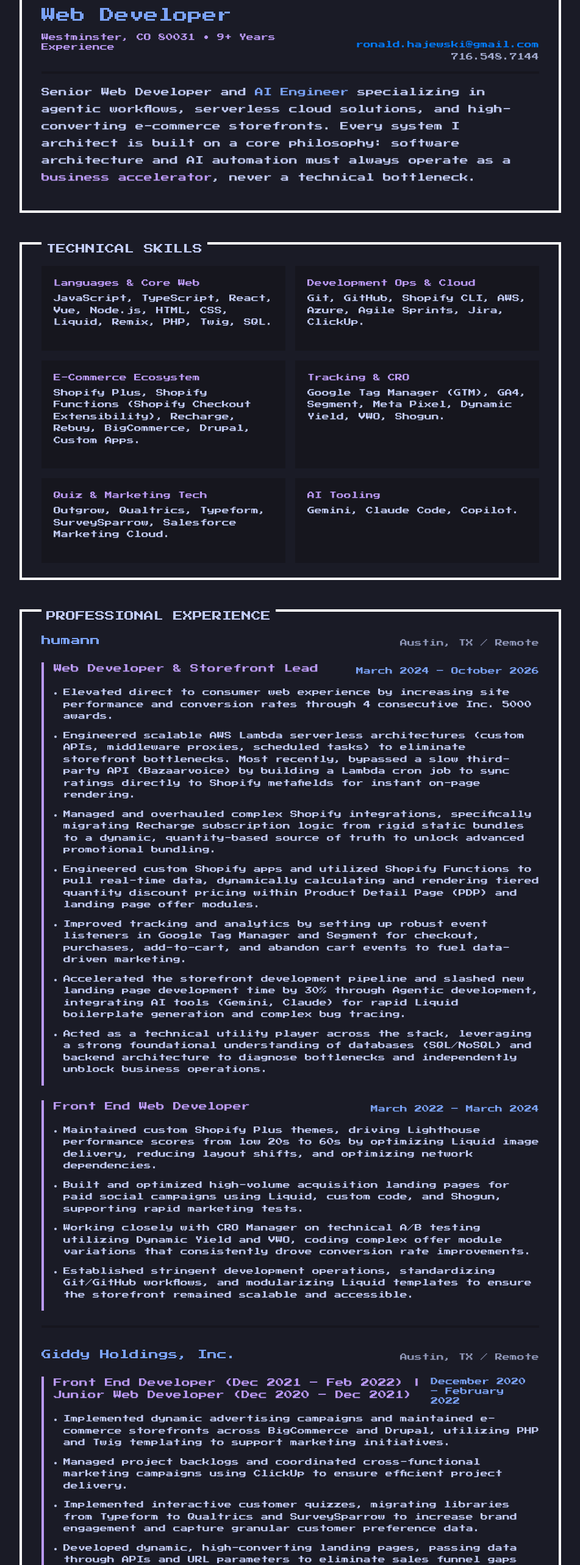
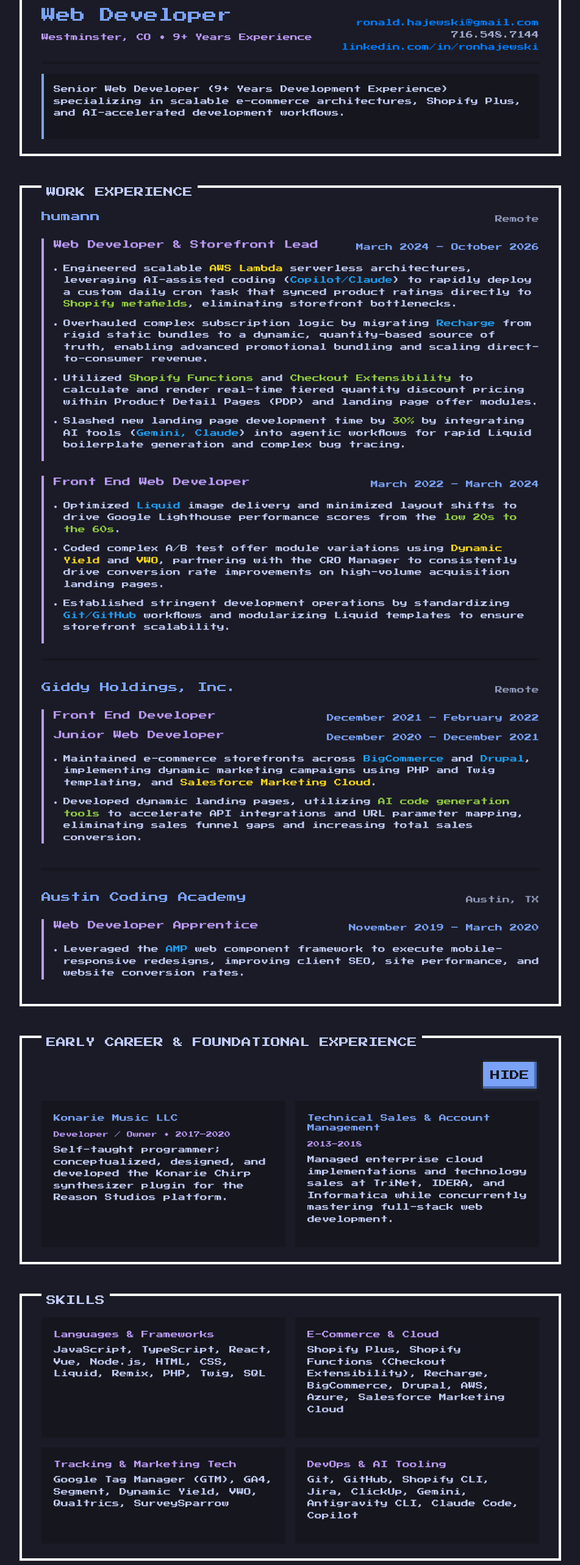
Before and after one commit to konarie1990/my-portfolio-lander, a SvelteKit app: page /about in a window 1280 px wide. Shown: the part 220-2786 px from the top of the page at 61% size, without its empty margins (164-1115 px from the left). Built offline with nearby package versions, Linux system fonts and the light colour scheme.

Commit message:
updated resume

```diff
--- a/src/routes/about/+page.svelte
+++ b/src/routes/about/+page.svelte
@@ -4,179 +4,59 @@
 		items: string;
 	}
 
-	interface ExperienceRole {
+	interface EarlyCareerEntry {
 		title: string;
+		role?: string;
 		period: string;
-		bullets: string[];
-	}
-
-	interface ExperienceEntry {
-		company: string;
-		location?: string;
-		roles: ExperienceRole[];
-	}
-
-	interface EarlyCareerEntry {
-		company: string;
-		period: string;
-		role: string;
 		description: string;
-	}
-
-	interface EducationEntry {
-		institution: string;
-		location?: string;
-		credential?: string;
-		period?: string;
-		details: string;
 	}
 
 	const contactInfo = {
 		name: 'Ron Hajewski',
-		location: 'Westminster, CO 80031',
+		location: 'Westminster, CO',
 		email: 'ronald.hajewski@gmail.com',
-		phone: '716.548.7144'
+		phone: '716.548.7144',
+		linkedinUrl: 'https://linkedin.com/in/ronhajewski',
+		linkedinLabel: 'linkedin.com/in/ronhajewski',
+		headline:
+			'Senior Web Developer (9+ Years Development Experience) specializing in scalable e-commerce architectures, Shopify Plus, and AI-accelerated development workflows.'
 	};
 
-	const technicalSkills: SkillGroup[] = [
+	const skills: SkillGroup[] = [
 		{
-			category: 'Languages & Core Web',
-			items: 'JavaScript, TypeScript, React, Vue, Node.js, HTML, CSS, Liquid, Remix, PHP, Twig, SQL.'
+			category: 'Languages & Frameworks',
+			items: 'JavaScript, TypeScript, React, Vue, Node.js, HTML, CSS, Liquid, Remix, PHP, Twig, SQL'
 		},
 		{
-			category: 'Development Ops & Cloud',
-			items: 'Git, GitHub, Shopify CLI, AWS, Azure, Agile Sprints, Jira, ClickUp.'
+			category: 'E-Commerce & Cloud',
+			items:
+				'Shopify Plus, Shopify Functions (Checkout Extensibility), Recharge, BigCommerce, Drupal, AWS, Azure, Salesforce Marketing Cloud'
 		},
 		{
-			category: 'E-Commerce Ecosystem',
+			category: 'Tracking & Marketing Tech',
 			items:
-				'Shopify Plus, Shopify Functions (Shopify Checkout Extensibility), Recharge, Rebuy, BigCommerce, Drupal, Custom Apps.'
+				'Google Tag Manager (GTM), GA4, Segment, Dynamic Yield, VWO, Qualtrics, SurveySparrow'
 		},
 		{
-			category: 'Tracking & CRO',
-			items: 'Google Tag Manager (GTM), GA4, Segment, Meta Pixel, Dynamic Yield, VWO, Shogun.'
-		},
-		{
-			category: 'Quiz & Marketing Tech',
-			items: 'Outgrow, Qualtrics, Typeform, SurveySparrow, Salesforce Marketing Cloud.'
-		},
-		{
-			category: 'AI Tooling',
-			items: 'Gemini, Claude Code, Copilot.'
-		}
-	];
-
-	const professionalExperience: ExperienceEntry[] = [
-		{
-			company: 'humann',
-			location: 'Austin, TX / Remote',
-			roles: [
-				{
-					title: 'Web Developer & Storefront Lead',
-					period: 'March 2024 – October 2026',
-					bullets: [
-						'Elevated direct to consumer web experience by increasing site performance and conversion rates through 4 consecutive Inc. 5000 awards.',
-						'Engineered scalable AWS Lambda serverless architectures (custom APIs, middleware proxies, scheduled tasks) to eliminate storefront bottlenecks. Most recently, bypassed a slow third-party API (Bazaarvoice) by building a Lambda cron job to sync ratings directly to Shopify metafields for instant on-page rendering.',
-						'Managed and overhauled complex Shopify integrations, specifically migrating Recharge subscription logic from rigid static bundles to a dynamic, quantity-based source of truth to unlock advanced promotional bundling.',
-						'Engineered custom Shopify apps and utilized Shopify Functions to pull real-time data, dynamically calculating and rendering tiered quantity discount pricing within Product Detail Page (PDP) and landing page offer modules.',
-						'Improved tracking and analytics by setting up robust event listeners in Google Tag Manager and Segment for checkout, purchases, add-to-cart, and abandon cart events to fuel data-driven marketing.',
-						'Accelerated the storefront development pipeline and slashed new landing page development time by 30% through Agentic development, integrating AI tools (Gemini, Claude) for rapid Liquid boilerplate generation and complex bug tracing.',
-						'Acted as a technical utility player across the stack, leveraging a strong foundational understanding of databases (SQL/NoSQL) and backend architecture to diagnose bottlenecks and independently unblock business operations.'
-					]
-				},
-				{
-					title: 'Front End Web Developer',
-					period: 'March 2022 – March 2024',
-					bullets: [
-						'Maintained custom Shopify Plus themes, driving Lighthouse performance scores from low 20s to 60s by optimizing Liquid image delivery, reducing layout shifts, and optimizing network dependencies.',
-						'Built and optimized high-volume acquisition landing pages for paid social campaigns using Liquid, custom code, and Shogun, supporting rapid marketing tests.',
-						'Working closely with CRO Manager on technical A/B testing utilizing Dynamic Yield and VWO, coding complex offer module variations that consistently drove conversion rate improvements.',
-						'Established stringent development operations, standardizing Git/GitHub workflows, and modularizing Liquid templates to ensure the storefront remained scalable and accessible.'
-					]
-				}
-			]
-		},
-		{
-			company: 'Giddy Holdings, Inc.',
-			location: 'Austin, TX / Remote',
-			roles: [
-				{
-					title: 'Front End Developer (Dec 2021 – Feb 2022) | Junior Web Developer (Dec 2020 – Dec 2021)',
-					period: 'December 2020 – February 2022',
-					bullets: [
-						'Implemented dynamic advertising campaigns and maintained e-commerce storefronts across BigCommerce and Drupal, utilizing PHP and Twig templating to support marketing initiatives.',
-						'Managed project backlogs and coordinated cross-functional marketing campaigns using ClickUp to ensure efficient project delivery.',
-						'Implemented interactive customer quizzes, migrating libraries from Typeform to Qualtrics and SurveySparrow to increase brand engagement and capture granular customer preference data.',
-						'Developed dynamic, high-converting landing pages, passing data through APIs and URL parameters to eliminate sales funnel gaps and increase total sales.'
-					]
-				}
-			]
-		},
-		{
-			company: 'Austin Coding Academy',
-			location: 'Austin, TX',
-			roles: [
-				{
-					title: 'Web Developer Apprentice',
-					period: 'November 2019 – March 2020',
-					bullets: [
-						'Leveraged the AMP web component framework to help clients improve SEO, performance, and website conversions.',
-						'Conceptualized and executed mobile-responsive redesigns, streamlining the overall user experience.'
-					]
-				}
-			]
+			category: 'DevOps & AI Tooling',
+			items:
+				'Git, GitHub, Shopify CLI, Jira, ClickUp, Gemini, Antigravity CLI, Claude Code, Copilot'
 		}
 	];
 
 	const earlyCareer: EarlyCareerEntry[] = [
 		{
-			company: 'Konarie Music LLC',
-			period: 'January 2017 – March 2020',
+			title: 'Konarie Music LLC',
 			role: 'Developer / Owner',
+			period: '2017–2020',
 			description:
-				'Entirely self-taught programming to conceptualize, design, and develop the Konarie Chirp synthesizer plugin as an independent developer for the Reason Studios Digital Audio Workstation platform.'
+				'Self-taught programmer; conceptualized, designed, and developed the Konarie Chirp synthesizer plugin for the Reason Studios platform.'
 		},
 		{
-			company: 'TriNet',
-			period: 'July 2017 – November 2018',
-			role: 'Technology Sales',
+			title: 'Technical Sales & Account Management',
+			period: '2013–2018',
 			description:
-				'Provided strategic guidance to technology clients while concurrently pursuing a formal full-stack web development certification outside of working hours.'
-		},
-		{
-			company: 'IDERA / Embarcadero',
-			period: 'January 2017 – July 2017',
-			role: 'Enterprise Inside Sales Account Manager',
-			description:
-				'Managed key enterprise client accounts while independently learning software development fundamentals during evenings and weekends.'
-		},
-		{
-			company: 'Informatica',
-			period: 'December 2013 – November 2016',
-			role: 'Inside Sales / Business Development',
-			description:
-				'Led sales efforts for cloud solutions, earning promotions and collaborating with clients to implement tailored cloud-based data strategies. My Introduction to JavaScript in a professional business setting.'
-		}
-	];
-
-	const education: EducationEntry[] = [
-		{
-			institution: 'Continuous Education & Self-Directed Learning',
-			details:
-				'Self-taught software engineer with a proven track record of rapidly mastering new technologies, modern web frameworks, and AI tooling (Gemini, Claude) to solve complex business problems.'
-		},
-		{
-			institution: 'Austin Coding Academy (ACA)',
-			location: 'Austin, TX',
-			credential: 'Full Stack Web Developer Certification (MERN Stack)',
-			period: 'May 2019',
-			details:
-				'Intensive, hands-on training in the MERN stack (MongoDB, Express, React, Node.js), establishing a strong full-stack foundation for scalable application development.'
-		},
-		{
-			institution: 'SUNY Buffalo State College',
-			location: 'Buffalo, NY',
-			details: 'Completed 36 credits towards a BS in Computer Information Systems'
+				'Managed enterprise cloud implementations and technology sales at TriNet, IDERA, and Informatica while concurrently mastering full-stack web development.'
 		}
 	];
 
@@ -204,73 +84,139 @@
 							{contactInfo.email}
 						</a>
 						<span>{contactInfo.phone}</span>
+						<a
+							href={contactInfo.linkedinUrl}
+							target="_blank"
+							rel="noopener noreferrer"
+							class="text-[#7aa2f7] hover:text-[#bb9af7]"
+						>
+							{contactInfo.linkedinLabel}
+						</a>
 					</div>
 				</div>
 
-				<p class="text-xs leading-loose text-[#c0caf5] md:text-sm">
-					Senior Web Developer and <span class="text-[#7aa2f7]">AI Engineer</span> specializing in
-					agentic workflows, serverless cloud solutions, and high-converting e-commerce storefronts.
-					Every system I architect is built on a core philosophy: software architecture and AI
-					automation must always operate as a <span class="text-[#bb9af7]">business accelerator</span>,
-					never a technical bottleneck.
+				<div class="border-l-4 border-[#7aa2f7] bg-[#16161e] p-4">
+					<p class="m-0 text-xs leading-relaxed text-[#c0caf5]">
+						{contactInfo.headline}
 					</p>
+				</div>
 			</div>
 		</section>
 
-		<!-- Technical Skills -->
+		<!-- Work Experience -->
 		<section class="nes-container with-title is-dark bg-[#1a1b26] p-6 text-[#c0caf5] md:p-8">
-			<p class="title bg-[#1a1b26] text-[#7aa2f7]">TECHNICAL SKILLS</p>
+			<p class="title bg-[#1a1b26] text-[#7aa2f7]">WORK EXPERIENCE</p>
 
-			<div class="grid grid-cols-1 gap-4 md:grid-cols-2">
-				{#each technicalSkills as skill (skill.category)}
-					<div class="border-4 border-[#16161e] bg-[#16161e] p-4">
-						<h2 class="mb-2 text-xs text-[#bb9af7]">{skill.category}</h2>
-						<p class="text-[11px] leading-relaxed text-[#c0caf5] md:text-xs">{skill.items}</p>
+			<div class="flex flex-col gap-8">
+				<!-- humann -->
+				<article class="border-b-4 border-[#16161e] pb-6">
+					<div class="mb-4 flex flex-col justify-between gap-1 md:flex-row md:items-center">
+						<h2 class="text-sm text-[#7aa2f7] md:text-base">humann</h2>
+						<span class="text-xs text-[#c0caf5]/70">Remote</span>
 					</div>
-				{/each}
+
+					<div class="flex flex-col gap-6">
+						<div class="border-l-4 border-[#bb9af7] pl-4">
+							<div class="mb-3 flex flex-col justify-between gap-1 md:flex-row md:items-center">
+								<h3 class="text-xs text-[#bb9af7] md:text-sm">Web Developer &amp; Storefront Lead</h3>
+								<span class="text-[10px] text-[#7aa2f7] md:text-xs">March 2024 – October 2026</span>
+							</div>
+
+							<ul class="flex list-disc flex-col gap-3 pl-4 text-[11px] leading-relaxed text-[#c0caf5] md:text-xs">
+								<li>
+									Engineered scalable <span class="nes-text is-warning">AWS Lambda</span> serverless architectures, leveraging AI-assisted coding (<span class="nes-text is-primary">Copilot/Claude</span>) to rapidly deploy a custom daily cron task that synced product ratings directly to <span class="nes-text is-success">Shopify metafields</span>, eliminating storefront bottlenecks.
+								</li>
+								<li>
+									Overhauled complex subscription logic by migrating <span class="nes-text is-primary">Recharge</span> from rigid static bundles to a dynamic, quantity-based source of truth, enabling advanced promotional bundling and scaling direct-to-consumer revenue.
+								</li>
+								<li>
+									Utilized <span class="nes-text is-success">Shopify Functions</span> and <span class="nes-text is-success">Checkout Extensibility</span> to calculate and render real-time tiered quantity discount pricing within Product Detail Pages (PDP) and landing page offer modules.
+								</li>
+								<li>
+									Slashed new landing page development time by <span class="nes-text is-success">30%</span> by integrating AI tools (<span class="nes-text is-primary">Gemini, Claude</span>) into agentic workflows for rapid Liquid boilerplate generation and complex bug tracing.
+								</li>
+							</ul>
+						</div>
+
+						<div class="border-l-4 border-[#bb9af7] pl-4">
+							<div class="mb-3 flex flex-col justify-between gap-1 md:flex-row md:items-center">
+								<h3 class="text-xs text-[#bb9af7] md:text-sm">Front End Web Developer</h3>
+								<span class="text-[10px] text-[#7aa2f7] md:text-xs">March 2022 – March 2024</span>
+							</div>
+
+							<ul class="flex list-disc flex-col gap-3 pl-4 text-[11px] leading-relaxed text-[#c0caf5] md:text-xs">
+								<li>
+									Optimized <span class="nes-text is-primary">Liquid</span> image delivery and minimized layout shifts to drive Google Lighthouse performance scores from the <span class="nes-text is-success">low 20s to the 60s</span>.
+								</li>
+								<li>
+									Coded complex A/B test offer module variations using <span class="nes-text is-warning">Dynamic Yield</span> and <span class="nes-text is-warning">VWO</span>, partnering with the CRO Manager to consistently drive conversion rate improvements on high-volume acquisition landing pages.
+								</li>
+								<li>
+									Established stringent development operations by standardizing <span class="nes-text is-primary">Git/GitHub</span> workflows and modularizing Liquid templates to ensure storefront scalability.
+								</li>
+							</ul>
+						</div>
+					</div>
+				</article>
+
+				<!-- Giddy Holdings, Inc. -->
+				<article class="border-b-4 border-[#16161e] pb-6">
+					<div class="mb-4 flex flex-col justify-between gap-1 md:flex-row md:items-center">
+						<h2 class="text-sm text-[#7aa2f7] md:text-base">Giddy Holdings, Inc.</h2>
+						<span class="text-xs text-[#c0caf5]/70">Remote</span>
+					</div>
+
+					<div class="border-l-4 border-[#bb9af7] pl-4">
+						<div class="mb-3 flex flex-col gap-1">
+							<div class="flex flex-col justify-between gap-1 md:flex-row md:items-center">
+								<h3 class="text-xs text-[#bb9af7] md:text-sm">Front End Developer</h3>
+								<span class="text-[10px] text-[#7aa2f7] md:text-xs">December 2021 – February 2022</span>
+							</div>
+							<div class="flex flex-col justify-between gap-1 md:flex-row md:items-center">
+								<h3 class="text-xs text-[#bb9af7] md:text-sm">Junior Web Developer</h3>
+								<span class="text-[10px] text-[#7aa2f7] md:text-xs">December 2020 – December 2021</span>
+							</div>
+						</div>
+
+						<ul class="flex list-disc flex-col gap-3 pl-4 text-[11px] leading-relaxed text-[#c0caf5] md:text-xs">
+							<li>
+								Maintained e-commerce storefronts across <span class="nes-text is-primary">BigCommerce</span> and <span class="nes-text is-primary">Drupal</span>, implementing dynamic marketing campaigns using PHP and Twig templating, and <span class="nes-text is-warning">Salesforce Marketing Cloud</span>.
+							</li>
+							<li>
+								Developed dynamic landing pages, utilizing <span class="nes-text is-success">AI code generation tools</span> to accelerate API integrations and URL parameter mapping, eliminating sales funnel gaps and increasing total sales conversion.
+							</li>
+						</ul>
+					</div>
+				</article>
+
+				<!-- Austin Coding Academy -->
+				<article>
+					<div class="mb-4 flex flex-col justify-between gap-1 md:flex-row md:items-center">
+						<h2 class="text-sm text-[#7aa2f7] md:text-base">Austin Coding Academy</h2>
+						<span class="text-xs text-[#c0caf5]/70">Austin, TX</span>
+					</div>
+
+					<div class="border-l-4 border-[#bb9af7] pl-4">
+						<div class="mb-3 flex flex-col justify-between gap-1 md:flex-row md:items-center">
+							<h3 class="text-xs text-[#bb9af7] md:text-sm">Web Developer Apprentice</h3>
+							<span class="text-[10px] text-[#7aa2f7] md:text-xs">November 2019 – March 2020</span>
+						</div>
+
+						<ul class="flex list-disc flex-col gap-3 pl-4 text-[11px] leading-relaxed text-[#c0caf5] md:text-xs">
+							<li>
+								Leveraged the <span class="nes-text is-primary">AMP</span> web component framework to execute mobile-responsive redesigns, improving client SEO, site performance, and website conversion rates.
+							</li>
+						</ul>
+					</div>
+				</article>
 			</div>
 		</section>
 
-		<!-- Professional Experience -->
+		<!-- Early Career & Foundational Experience -->
 		<section class="nes-container with-title is-dark bg-[#1a1b26] p-6 text-[#c0caf5] md:p-8">
-			<p class="title bg-[#1a1b26] text-[#7aa2f7]">PROFESSIONAL EXPERIENCE</p>
+			<p class="title bg-[#1a1b26] text-[#7aa2f7]">EARLY CAREER &amp; FOUNDATIONAL EXPERIENCE</p>
 
-			<div class="flex flex-col gap-8">
-				{#each professionalExperience as exp (exp.company)}
-					<article class="border-b-4 border-[#16161e] pb-6 last:border-b-0 last:pb-0">
-						<div class="mb-4 flex flex-col justify-between gap-1 md:flex-row md:items-center">
-							<h2 class="text-sm text-[#7aa2f7] md:text-base">{exp.company}</h2>
-							{#if exp.location}
-								<span class="text-xs text-[#c0caf5]/70">{exp.location}</span>
-							{/if}
-						</div>
-
-						<div class="flex flex-col gap-6">
-							{#each exp.roles as role (role.title)}
-								<div class="border-l-4 border-[#bb9af7] pl-4">
-									<div class="mb-3 flex flex-col justify-between gap-1 md:flex-row md:items-center">
-										<h3 class="text-xs text-[#bb9af7] md:text-sm">{role.title}</h3>
-										<span class="text-[10px] text-[#7aa2f7] md:text-xs">{role.period}</span>
-									</div>
-
-									<ul class="flex list-disc flex-col gap-3 pl-4 text-[11px] leading-relaxed text-[#c0caf5] md:text-xs">
-										{#each role.bullets as bullet (bullet)}
-											<li>{bullet}</li>
-										{/each}
-									</ul>
-								</div>
-							{/each}
-						</div>
-					</article>
-				{/each}
-			</div>
-
-			<!-- Early Career & Foundational Experience -->
-			<div class="mt-8 border-t-4 border-[#16161e] pt-6">
-				<div class="mb-4 flex items-center justify-between gap-4">
-					<h2 class="text-xs text-[#7aa2f7] md:text-sm">
-						EARLY CAREER &amp; FOUNDATIONAL EXPERIENCE
-					</h2>
+			<div class="mb-4 flex justify-end">
 				<button
 					type="button"
 					class="nes-btn is-primary tokyo-toggle-btn px-2 py-1 text-[10px]"
@@ -282,11 +228,16 @@
 
 			{#if showEarlyCareer}
 				<div class="grid grid-cols-1 gap-4 md:grid-cols-2">
-						{#each earlyCareer as item (item.company)}
+					{#each earlyCareer as item (item.title)}
 						<div class="border-4 border-[#16161e] bg-[#16161e] p-4">
 							<div class="mb-2 flex flex-col gap-1">
-									<h3 class="text-xs text-[#7aa2f7]">{item.company}</h3>
-									<span class="text-[10px] text-[#bb9af7]">{item.role} &bull; {item.period}</span>
+								<h2 class="text-xs text-[#7aa2f7]">{item.title}</h2>
+								<span class="text-[10px] text-[#bb9af7]">
+									{#if item.role}
+										{item.role} &bull;
+									{/if}
+									{item.period}
+								</span>
 							</div>
 							<p class="text-[11px] leading-relaxed text-[#c0caf5] md:text-xs">
 								{item.description}
@@ -295,6 +246,19 @@
 					{/each}
 				</div>
 			{/if}
+		</section>
+
+		<!-- Skills -->
+		<section class="nes-container with-title is-dark bg-[#1a1b26] p-6 text-[#c0caf5] md:p-8">
+			<p class="title bg-[#1a1b26] text-[#7aa2f7]">SKILLS</p>
+
+			<div class="grid grid-cols-1 gap-4 md:grid-cols-2">
+				{#each skills as skill (skill.category)}
+					<div class="border-4 border-[#16161e] bg-[#16161e] p-4">
+						<h2 class="mb-2 text-xs text-[#bb9af7]">{skill.category}</h2>
+						<p class="text-[11px] leading-relaxed text-[#c0caf5] md:text-xs">{skill.items}</p>
+					</div>
+				{/each}
 			</div>
 		</section>
 
@@ -302,28 +266,15 @@
 		<section class="nes-container with-title is-dark bg-[#1a1b26] p-6 text-[#c0caf5] md:p-8">
 			<p class="title bg-[#1a1b26] text-[#7aa2f7]">EDUCATION</p>
 
-			<div class="flex flex-col gap-6">
-				{#each education as edu (edu.institution)}
 			<div class="border-l-4 border-[#7aa2f7] bg-[#16161e] p-4">
 				<div class="mb-2 flex flex-col justify-between gap-1 md:flex-row md:items-center">
-							<h2 class="text-xs text-[#7aa2f7] md:text-sm">{edu.institution}</h2>
-							{#if edu.location}
-								<span class="text-[10px] text-[#c0caf5]/70 md:text-xs">{edu.location}</span>
-							{/if}
+					<h2 class="text-xs text-[#7aa2f7] md:text-sm">Austin Coding Academy</h2>
+					<span class="text-[10px] text-[#c0caf5]/70 md:text-xs">Austin, TX</span>
 				</div>
-
-						{#if edu.credential}
-							<p class="mb-2 text-xs text-[#bb9af7]">
-								{edu.credential}
-								{#if edu.period}
-									<span class="text-[#c0caf5]/80">&bull; {edu.period}</span>
-								{/if}
+				<p class="m-0 text-xs text-[#bb9af7]">
+					Full Stack Web Developer Certification (<span class="nes-text is-primary">MERN Stack</span>)
+					<span class="text-[#c0caf5]/80">&bull; August 2019</span>
 				</p>
-						{/if}
-
-						<p class="text-[11px] leading-relaxed text-[#c0caf5] md:text-xs">{edu.details}</p>
-					</div>
-				{/each}
 			</div>
 		</section>
 	</div>
```
Also changed, not shown: .icm/1_discovery/resume.md. Lines whose indentation alone changed are shown as unchanged.
